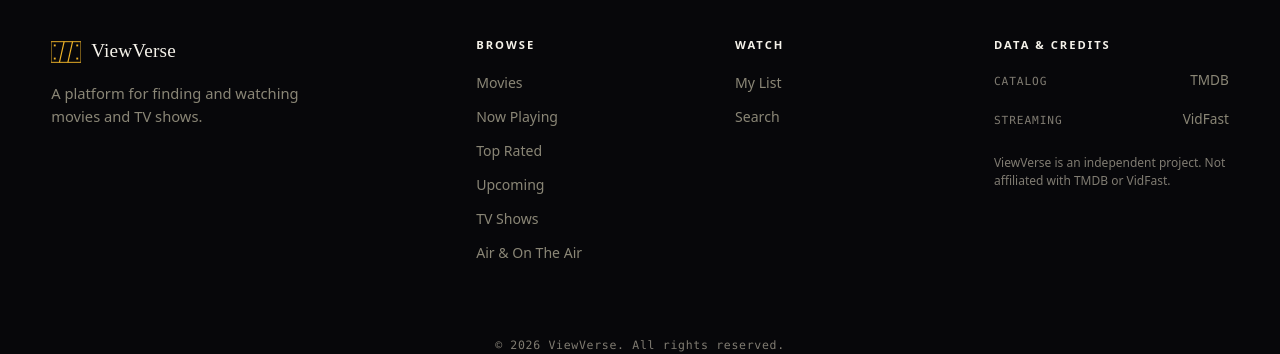
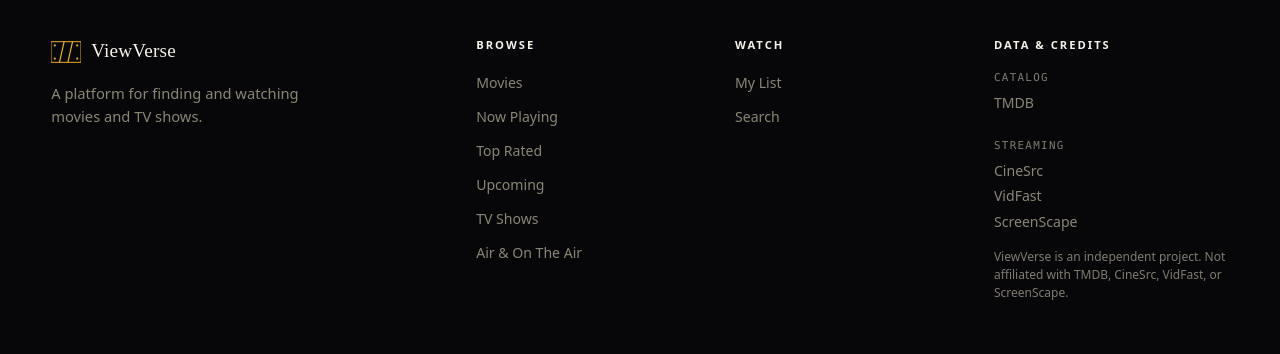
Before and after one commit to Atia-Farha/ViewVerse, a Nuxt app: page / in a window 1280 px wide. Shown: the part 2043-2397 px from the top of the page. Built offline with nearby package versions, Linux system fonts and the light colour scheme; no server answers.

Commit message:
chore: add CineSrc and ScreenScape streaming providers to documentation and footer UI

```diff
--- a/app/components/app/AppFooter.vue
+++ b/app/components/app/AppFooter.vue
@@ -54,10 +54,14 @@ const year = new Date().getFullYear();
 							</li>
 							<li>
 								<span class="app-footer__term">Streaming</span>
-								<a href="https://vidfast.pro/" target="_blank" rel="noopener noreferrer">VidFast</a>
+								<div class="app-footer__sources">
+									<a href="https://cinesrc.st/" target="_blank" rel="noopener noreferrer">CineSrc</a>
+									<a href="https://vidfast.pro/" target="_blank" rel="noopener noreferrer">VidFast</a>
+									<a href="https://nxsha.screenscape.me/" target="_blank" rel="noopener noreferrer">ScreenScape</a>
+								</div>
 							</li>
 						</ul>
-						<p class="app-footer__disclaimer">ViewVerse is an independent project. Not affiliated with TMDB or VidFast.</p>
+						<p class="app-footer__disclaimer">ViewVerse is an independent project. Not affiliated with TMDB, CineSrc, VidFast, or ScreenScape.</p>
 					</section>
 				</nav>
 			</div>
@@ -204,30 +208,41 @@ const year = new Date().getFullYear();
 	color: var(--color-brand);
 }
 
+.app-footer__column-list--meta {
+	gap: 14px;
+}
+
 .app-footer__column-list--meta li {
 	display: flex;
-	align-items: baseline;
-	justify-content: space-between;
-	gap: 12px;
-	padding-bottom: 8px;
+	flex-direction: column;
+	align-items: flex-start;
+	gap: 6px;
+	padding-bottom: 12px;
 	border-bottom: 1px solid var(--color-line);
 }
 
 .app-footer__column-list--meta li:last-child {
 	border-bottom: 0;
+	padding-bottom: 0;
 }
 
 .app-footer__term {
 	font-family: var(--font-mono);
-	font-size: 0.7rem;
-	letter-spacing: 0.08em;
+	font-size: 0.68rem;
+	letter-spacing: 0.12em;
 	text-transform: uppercase;
 	color: var(--color-surface-500);
 }
 
+.app-footer__sources {
+	display: flex;
+	flex-direction: column;
+	gap: 6px;
+}
+
 .app-footer__column-list--meta a {
-	font-size: 0.85rem;
-	color: var(--color-surface-200);
+	font-size: 0.88rem;
+	color: var(--color-surface-300);
 }
 
 .app-footer__disclaimer {
```
Also changed, not shown: 1 other file (tests, documents, lock files or other folders).
